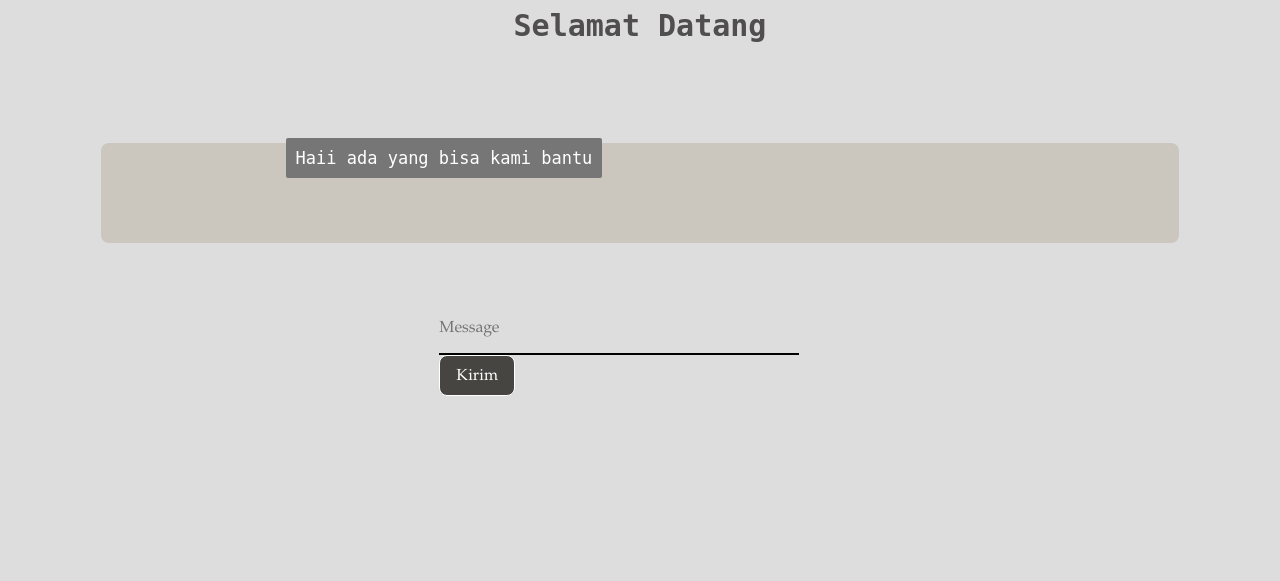
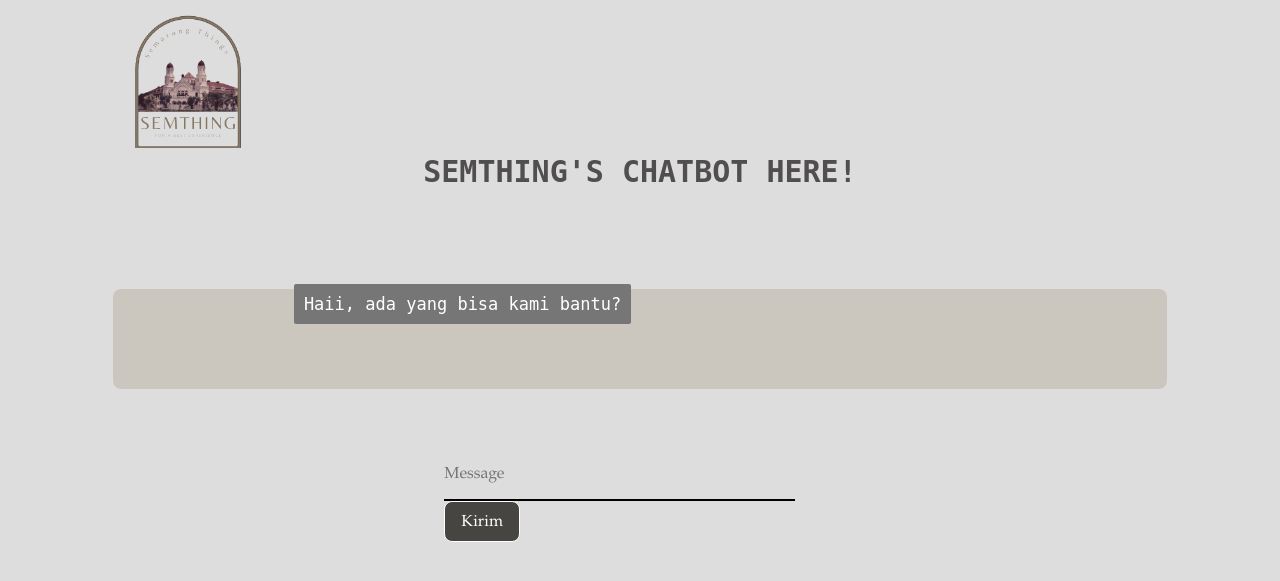
Before and after one commit to ayoe04/Aplikasi-SEMTHING, a Flask app: page /chatbot in a window 1280 px wide. Shown: the top 581 px of the page. Run offline with Flask 2, Linux system fonts and the light colour scheme; parts of the project's set-up code (start-up, migrations or seed data) failed here and were passed over; some libraries are stand-ins or nearby versions.

Commit message:
Update bot.html

```diff
--- a/templates/bot.html
+++ b/templates/bot.html
@@ -9,13 +9,18 @@
 </head>
 
 <body>
-    <div class="row">
+    <div class="column">
         <div class="col-md-10 mr-auto ml-auto">
-    <h1>Selamat Datang</h1>
+            <img src="static/img/logo.png" alt="img">
+            <div>
+            <h1><span>SEMTHING'S CHATBOT HERE!</span></h1>
+            </div>
     <form>
         <div id="chatbox">
             <div class="col-md-8 ml-auto mr-auto">
-                <p class="botText"><span>Haii ada yang bisa kami bantu</span></p>
+                <style>
+                </style>
+                <p class="botText"><span>Haii, ada yang bisa kami bantu?</span></p>
             </div>
         </div>
         <div id="userInput" class="row">
```
